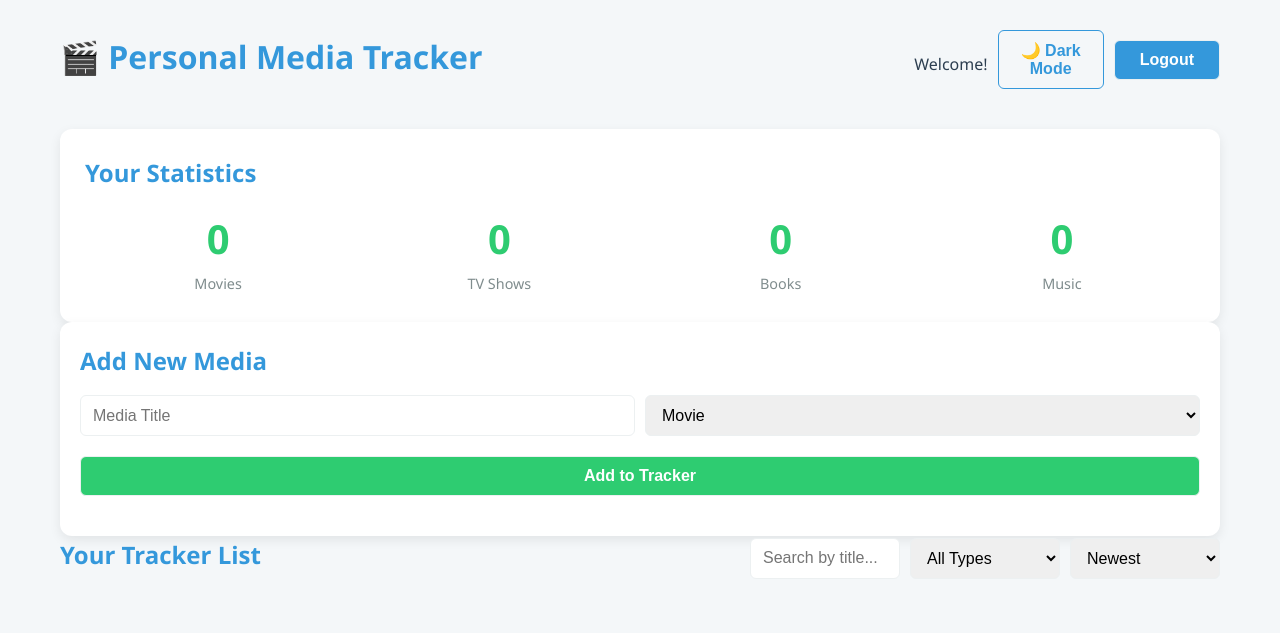
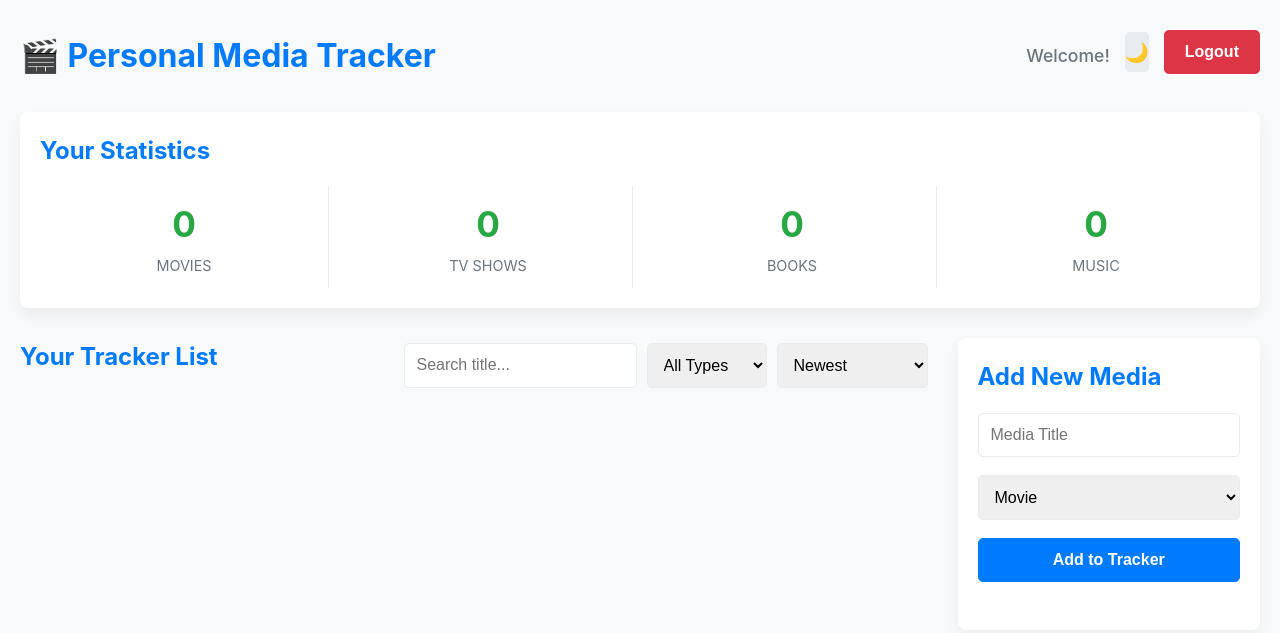
Before and after one commit to MakChay/Personal-Media-Tracker, a website with bundled scripts: page dashboard.html in a window 1280 px wide. Built offline with nearby package versions, Linux system fonts and the light colour scheme; no server answers.

Commit message:
Updating the look

```diff
--- a/dashboard.html
+++ b/dashboard.html
@@ -8,17 +8,15 @@
 </head>
 <body>
 <div class="container">
-  <!-- Header -->
   <header class="dashboard-header">
     <h1>🎬 Personal Media Tracker</h1>
     <div class="header-actions">
-      <p id="welcomeMessage">Welcome!</p>
-      <button id="themeToggle" class="btn-secondary">🌙 Dark Mode</button>
-      <button id="logoutBtn" class="btn-primary">Logout</button>
+      <p id="welcomeMessage" class="welcome-text">Welcome!</p>
+      <button id="themeToggle" class="btn-icon">🌙</button>
+      <button id="logoutBtn" class="btn-danger">Logout</button>
     </div>
   </header>
 
-  <!-- Stats -->
   <section class="stats-panel card">
     <h2>Your Statistics</h2>
     <div class="stat-items">
@@ -41,28 +39,12 @@
     </div>
   </section>
 
-  <!-- Add Media -->
-  <section class="add-media card">
-    <h2>Add New Media</h2>
-    <form id="mediaForm" class="input-grid">
-      <input type="text" id="title" placeholder="Media Title" required>
-      <select id="type">
-        <option value="Movie">Movie</option>
-        <option value="TV Show">TV Show</option>
-        <option value="Book">Book</option>
-        <option value="Music">Music</option>
-      </select>
-      <button type="submit" class="btn-full-width">Add to Tracker</button>
-      <p id="mediaStatus" class="status-message"></p>
-    </form>
-  </section>
-
-  <!-- Media List -->
+  <main class="dashboard-main-grid">
     <section class="media-section">
       <div class="controls-bar">
         <h2>Your Tracker List</h2>
         <div class="controls-group">
-        <input type="text" id="search" placeholder="Search by title...">
+          <input type="text" id="search" placeholder="Search title...">
           <select id="filter">
             <option value="All">All Types</option>
             <option value="Movie">Movie</option>
@@ -79,6 +61,23 @@
       </div>
       <ul class="media-list-grid" id="mediaList"></ul>
     </section>
+
+    <section class="add-media card">
+      <h2>Add New Media</h2>
+      <form id="mediaForm" class="form-vertical">
+        <input type="text" id="title" placeholder="Media Title" required>
+        <select id="type">
+          <option value="Movie">Movie</option>
+          <option value="TV Show">TV Show</option>
+          <option value="Book">Book</option>
+          <option value="Music">Music</option>
+        </select>
+        <button type="submit" class="btn-primary">Add to Tracker</button>
+        <p id="mediaStatus" class="status-message"></p>
+      </form>
+    </section>
+  </main>
+
 </div>
 
 <script type="module" src="app.js"></script>
--- a/style.css
+++ b/style.css
@@ -1,18 +1,25 @@
 /* --- 1. GENERAL STYLING & RESET --- */
 :root {
-  --primary-color: #3498db; /* Blue */
-  --secondary-color: #2ecc71; /* Green */
-  --text-color: #2c3e50;
-  --bg-color-light: #f4f7f9;
-  --card-bg-light: #ffffff;
-  --border-color: #ecf0f1;
-  --shadow-light: 0 4px 12px rgba(0, 0, 0, 0.08);
+  /* Color Palette - Vibrant & Professional */
+  --color-brand: #007bff; /* Primary Blue */
+  --color-success: #28a745; /* Green for adds */
+  --color-warning: #ffc107; /* Yellow for ratings */
+  --color-danger: #dc3545; /* Red for deletion */
+  --color-text: #343a40;
+  --color-subtle: #6c757d;
 
-  /* Dark Mode Variables */
-  --text-color-dark: #ecf0f1;
-  --bg-color-dark: #2c3e50; /* Deep blue/charcoal */
-  --card-bg-dark: #34495e; /* Slightly lighter charcoal */
-  --shadow-dark: 0 4px 12px rgba(0, 0, 0, 0.3);
+  /* Light Theme */
+  --bg-color: #f8f9fa;
+  --card-bg: #ffffff;
+  --border-color: #e9ecef;
+  --shadow: 0 0.5rem 1rem rgba(0, 0, 0, 0.05);
+
+  /* Dark Theme */
+  --dark-bg: #212529;
+  --dark-card-bg: #343a40;
+  --dark-text: #f8f9fa;
+  --dark-border: #495057;
+  --dark-shadow: 0 0.5rem 1rem rgba(0, 0, 0, 0.25);
 }
 
 * {
@@ -22,180 +29,202 @@
 }
 
 body {
-  font-family: 'Segoe UI', Tahoma, Geneva, Verdana, sans-serif;
-  background-color: var(--bg-color-light);
-  color: var(--text-color);
+  font-family: -apple-system, BlinkMacSystemFont, "Segoe UI", Roboto, "Helvetica Neue", Arial, sans-serif;
+  background-color: var(--bg-color);
+  color: var(--color-text);
   line-height: 1.6;
-  transition: all 0.3s ease;
+  transition: background-color 0.3s, color 0.3s;
 }
 
+/* --- 2. TYPOGRAPHY --- */
 h1, h2 {
-  color: var(--primary-color);
-  margin-bottom: 15px;
+  color: var(--color-brand);
+  font-weight: 700;
 }
 
-/* --- 2. AUTH PAGES STYLING (Login/Signup) --- */
-.auth-container h1 {
-  text-align: center;
-  margin-bottom: 30px;
+h1 {
+  font-size: 2rem;
 }
 
-#auth {
-  max-width: 400px;
-  margin: 50px auto;
-  padding: 30px;
-  background-color: var(--card-bg-light);
-  border-radius: 12px;
-  box-shadow: var(--shadow-light);
-  text-align: center;
+h2 {
+  font-size: 1.5rem;
+  margin-bottom: 1rem;
 }
 
-/* --- 3. INPUTS & BUTTONS --- */
-input:not(.file-input), select, button {
-  padding: 10px 12px;
-  margin-bottom: 10px;
-  border-radius: 6px;
-  border: 1px solid var(--border-color);
-  font-size: 1rem;
-  width: 100%;
-  transition: all 0.2s ease;
+a {
+  color: var(--color-brand);
+  text-decoration: none;
+}
+a:hover {
+  text-decoration: underline;
 }
 
-button {
-  cursor: pointer;
-  font-weight: bold;
-}
-
-.btn-primary {
-  background-color: var(--primary-color);
-  color: white;
-}
-
-.btn-secondary {
-  background-color: transparent;
-  color: var(--primary-color);
-  border: 1px solid var(--primary-color);
-}
-
-.btn-primary:hover, .btn-secondary:hover {
-  opacity: 0.9;
-}
-
-.btn-small {
-  padding: 6px 10px;
-  font-size: 0.85rem;
-  width: auto;
-}
-
-.btn-edit { background-color: #f39c12; color: white; }
-.btn-delete { background-color: #e74c3c; color: white; }
-
-/* --- 4. DASHBOARD LAYOUT --- */
+/* --- 3. COMPONENTS --- */
 .container {
-  max-width: 1200px;
+  max-width: 1280px;
   margin: 0 auto;
   padding: 20px;
 }
 
 .card {
-  background-color: var(--card-bg-light);
+  background-color: var(--card-bg);
   padding: 20px;
-  border-radius: 12px;
-  box-shadow: var(--shadow-light);
+  border-radius: 0.5rem;
+  box-shadow: var(--shadow);
+  transition: all 0.3s;
 }
 
+/* Form Controls */
+input:not([type="checkbox"]), select, button {
+  padding: 0.75rem;
+  border-radius: 0.3rem;
+  border: 1px solid var(--border-color);
+  width: 100%;
+  margin-bottom: 0.5rem;
+  font-size: 1rem;
+  transition: border-color 0.2s, background-color 0.2s;
+}
+
+.form-vertical {
+  display: flex;
+  flex-direction: column;
+  gap: 10px;
+}
+
+/* Buttons */
+button {
+  cursor: pointer;
+  font-weight: 600;
+  color: white;
+}
+
+.btn-primary {
+  background-color: var(--color-brand);
+  border-color: var(--color-brand);
+}
+.btn-primary:hover {
+  background-color: #0069d9;
+}
+
+.btn-danger {
+  background-color: var(--color-danger);
+  border-color: var(--color-danger);
+}
+.btn-danger:hover {
+  background-color: #c82333;
+}
+
+.btn-icon {
+  width: 40px;
+  height: 40px;
+  padding: 0;
+  background-color: var(--border-color);
+  color: var(--color-text);
+  border: none;
+  font-size: 1.2rem;
+  box-shadow: none;
+}
+.btn-icon:hover {
+  background-color: #dee2e6;
+}
+
+.status-message {
+  margin-top: 10px;
+  font-weight: 500;
+  color: var(--color-danger);
+}
+
+/* --- 4. AUTH PAGES (Login/Signup) --- */
+.auth-container {
+  max-width: 400px;
+  margin: 10vh auto;
+  padding: 40px;
+  text-align: center;
+  background-color: var(--card-bg);
+  border-radius: 1rem;
+  box-shadow: 0 10px 25px rgba(0, 0, 0, 0.1);
+}
+
+.auth-container h1 {
+  margin-bottom: 30px;
+}
+
+/* --- 5. DASHBOARD LAYOUT --- */
 .dashboard-header {
   display: flex;
   justify-content: space-between;
   align-items: center;
-  padding: 10px 0 30px 0;
+  padding: 10px 0;
+  margin-bottom: 20px;
 }
 
 .header-actions {
   display: flex;
-  gap: 10px;
+  gap: 15px;
   align-items: center;
 }
 
-/* Main Dashboard Grid */
-.dashboard-grid {
+.welcome-text {
+  font-size: 1.1rem;
+  font-weight: 500;
+  color: var(--color-subtle);
+}
+
+/* Main Grid Layout */
+.dashboard-main-grid {
   display: grid;
   grid-template-columns: 1fr;
   gap: 30px;
 }
 
-@media (min-width: 900px) {
-  .dashboard-grid {
-    grid-template-columns: 2fr 1fr; /* Two main columns */
-    grid-template-areas:
-      "stats stats"
-      "media add-media";
+@media (min-width: 992px) {
+  .dashboard-main-grid {
+    grid-template-columns: 3fr 1fr; /* List is 3/4 width, Add Media is 1/4 */
   }
-  .stats-panel { grid-area: stats; }
-  .add-media { grid-area: add-media; }
-  .media-section { grid-area: media; }
 }
 
-/* --- 5. STATS PANEL --- */
+/* --- 6. STATS PANEL --- */
 .stats-panel {
-  /* Use Flexbox for stat items */
-  padding: 25px;
+  margin-bottom: 30px;
 }
-
 .stat-items {
   display: flex;
-  justify-content: space-around;
+  justify-content: space-between;
+  gap: 15px;
   flex-wrap: wrap;
-  text-align: center;
-  gap: 15px;
 }
 
 .stat-item {
+  text-align: center;
+  padding: 10px 0;
+  flex: 1;
   min-width: 100px;
+  border-right: 1px solid var(--border-color);
+}
+.stat-item:last-child {
+  border-right: none;
 }
 
 .stat-value {
   display: block;
-  font-size: 2.5rem;
+  font-size: 2.2rem;
   font-weight: 700;
-  color: var(--secondary-color);
+  color: var(--color-success);
 }
 
 .stat-label {
   font-size: 0.9rem;
-  color: #7f8c8d;
+  color: var(--color-subtle);
+  text-transform: uppercase;
 }
-
-/* --- 6. ADD MEDIA FORM --- */
-.input-grid {
-  display: grid;
-  grid-template-columns: 1fr 1fr;
-  gap: 10px;
-}
-
-.input-grid input[type="text"], .input-grid select, .input-grid .file-input {
-  grid-column: span 1;
-}
-
-.btn-full-width {
-  grid-column: 1 / -1; /* spans all columns */
-  background-color: var(--secondary-color);
-  color: white;
-}
-
-@media (max-width: 600px) {
-  .input-grid {
-    grid-template-columns: 1fr;
-  }
-}
-
 
 /* --- 7. MEDIA LIST & CONTROLS --- */
 .controls-bar {
   display: flex;
   justify-content: space-between;
   align-items: center;
-  margin-bottom: 20px;
+  margin-bottom: 15px;
+  flex-wrap: wrap;
 }
 
 .controls-group {
@@ -204,77 +233,92 @@ button {
 }
 
 .controls-group input, .controls-group select {
-  width: 150px;
+  width: auto;
+  min-width: 120px;
+  margin-bottom: 0;
 }
 
-/* Media Card Grid */
+/* Media Cards */
 .media-list-grid {
   list-style: none;
   display: grid;
-  grid-template-columns: repeat(auto-fit, minmax(200px, 1fr));
+  grid-template-columns: repeat(auto-fit, minmax(280px, 1fr));
   gap: 20px;
   padding: 0;
 }
 
 .media-card {
   display: flex;
-  flex-direction: column;
-  background-color: var(--card-bg-light);
-  border-radius: 10px;
-  overflow: hidden;
-  box-shadow: 0 2px 8px rgba(0, 0, 0, 0.1);
-  transition: transform 0.2s, box-shadow 0.2s;
+  justify-content: space-between;
+  align-items: center;
   padding: 15px;
+  border-radius: 0.5rem;
+  box-shadow: 0 2px 4px rgba(0, 0, 0, 0.05);
+  background-color: var(--card-bg);
+  border-left: 5px solid var(--color-brand);
 }
 
-.media-card:hover {
-  transform: translateY(-5px);
-  box-shadow: var(--shadow-light);
+.card-info {
+  flex-grow: 1;
 }
 
-.card-content {
-  padding: 15px;
-  display: flex;
-  flex-direction: column;
-  gap: 8px;
+.card-title {
+  font-weight: 600;
+  font-size: 1.1rem;
+  margin-bottom: 5px;
+}
+
+.card-type {
+  font-size: 0.9rem;
+  color: var(--color-subtle);
+  display: inline-block;
+  margin-left: 5px;
 }
 
 .rating-stars {
-  font-size: 1.2rem;
-  color: #f1c40f; /* Gold for stars */
+  font-size: 1.4rem;
+  color: var(--color-warning);
+}
+.star {
+  cursor: pointer;
+  transition: color 0.1s;
 }
 
 .card-actions {
   display: flex;
-  gap: 8px;
-  margin-top: 5px;
+  gap: 5px;
+  margin-left: 15px;
 }
 
 /* --- 8. DARK MODE --- */
 body.dark {
-  background-color: var(--bg-color-dark);
-  color: var(--text-color-dark);
+  background-color: var(--dark-bg);
+  color: var(--dark-text);
 }
 
-body.dark h1, body.dark h2 {
-  color: var(--primary-color);
+body.dark .card, body.dark .auth-container, body.dark .media-card {
+  background-color: var(--dark-card-bg);
+  box-shadow: var(--dark-shadow);
 }
 
-body.dark .card, body.dark #auth, body.dark .media-card {
-  background-color: var(--card-bg-dark);
-  box-shadow: var(--shadow-dark);
+body.dark .welcome-text, body.dark .stat-label, body.dark .card-type {
+  color: #adb5bd;
 }
 
-body.dark .stat-label {
-  color: #bdc3c7;
+body.dark input, body.dark select {
+  background-color: #495057;
+  color: var(--dark-text);
+  border-color: #6c757d;
 }
 
-body.dark input:not(.file-input), body.dark select {
-  background-color: #4a6582;
-  color: var(--text-color-dark);
-  border-color: #5a7b9c;
+body.dark .btn-icon {
+  background-color: var(--dark-border);
+  color: var(--dark-text);
+}
+body.dark .btn-icon:hover {
+  background-color: #495057;
 }
 
-body.dark a {
-  color: var(--secondary-color);
+body.dark .stat-item {
+  border-right-color: #495057;
 }
```
Lines whose indentation alone changed are shown as unchanged.
